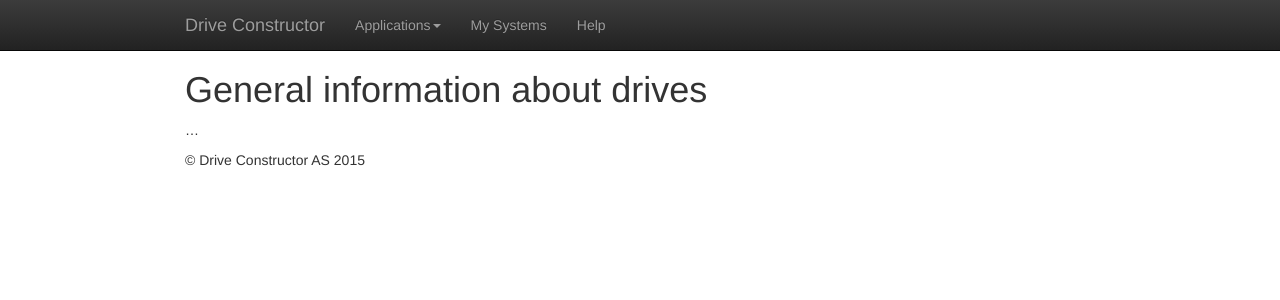
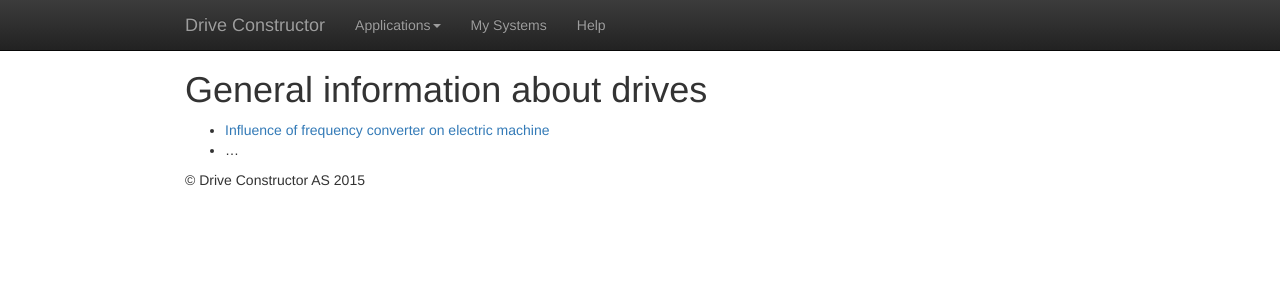
Before and after one commit to Alexey1Gavrilov/drive-constructor-site, a Jekyll site: the page built from help/general-information-about-drives/index.md, in a window 1280 px wide. Shown: the top 300 px of the page. Built offline with Jekyll 4.4.1, drawn with Linux system fonts in a browser that asks for light colours.

Commit message:
Update index.md

```diff
--- a/help/general-information-about-drives/index.md
+++ b/help/general-information-about-drives/index.md
@@ -4,4 +4,5 @@ layout: default
 
 # General information about drives
 
-...
+* [Influence of frequency converter on electric machine](FCinfluence.html)
+* ...
```
